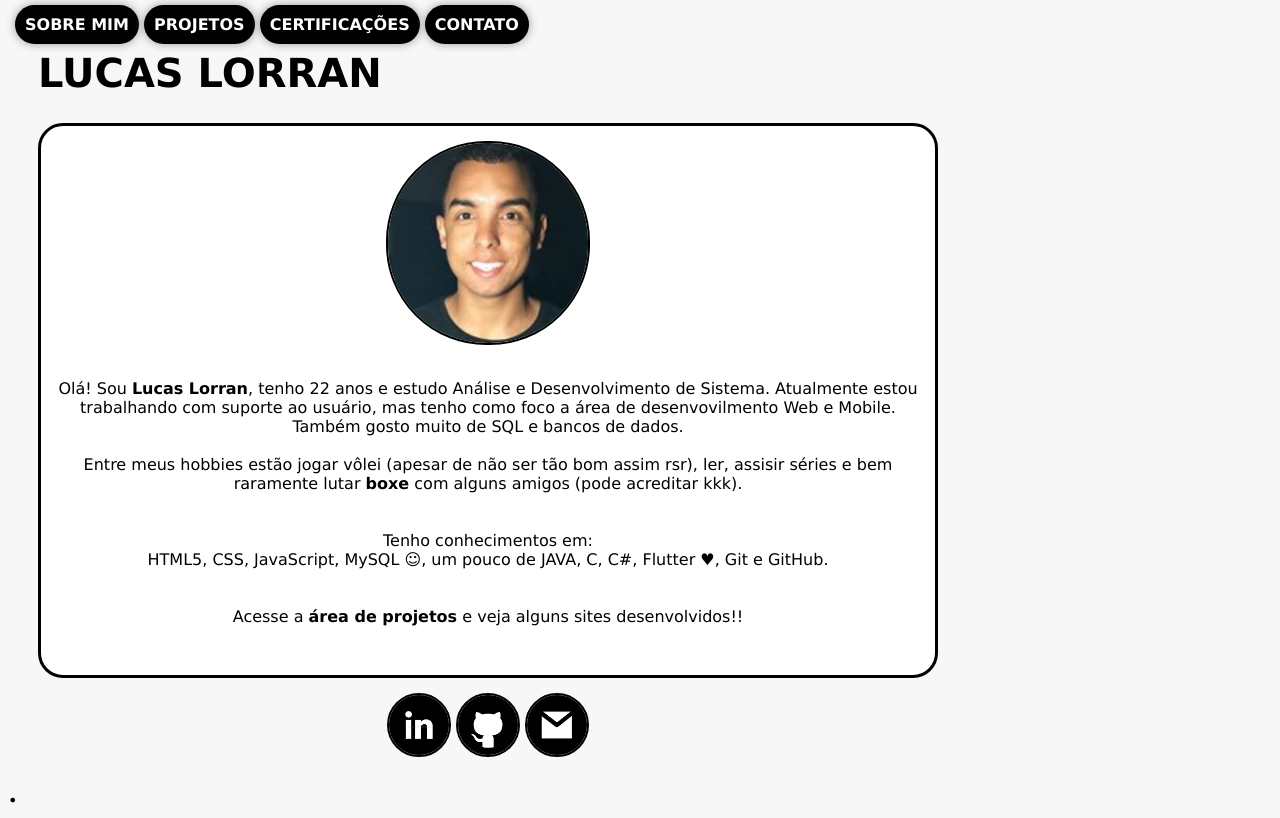
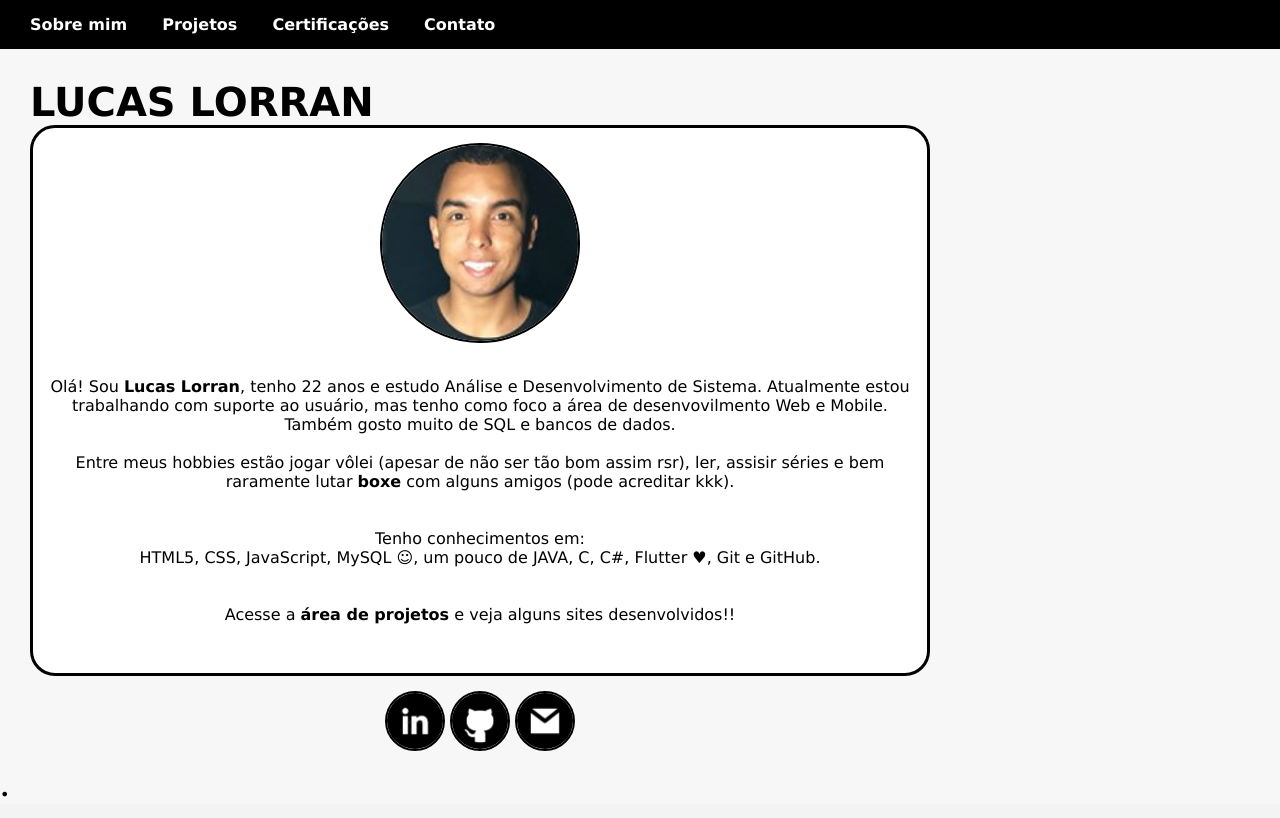
Before and after one commit to LucasLorran22/Projeto_Portfolio_Web, a PHP site: page / in a window 1280 px wide. After the commit the page ends 797 px from the top, so only its background shows below. Run offline with PHP 8.4, Linux system fonts and the light colour scheme.

Commit message:
Alterado estilo do menu para a nova versao

```diff
--- a/css/style.css
+++ b/css/style.css
@@ -1,5 +1,8 @@
+/*Reset do CSS*/
 *{
     padding: 0;
+    margin: 0;
+    box-sizing: border-box;
 }
 
 /* Variáveis das cores*/
@@ -14,38 +17,46 @@ a{
     color: black;
 }
 
-/* estilo do menu de navegação */
+/************ estilo do menu de navegação ]***********/
 
-nav#menu {
+.menu p{
+    color: var(--branco)
+}
+
+header nav{
+    background: white;
+    background-color: var(--preto);
+    padding: 15px;
+}
+
+nav a{
+    text-decoration: none;
+    color: white;
+    padding: 15px;
+    font-weight: bold;
+    transition: background-color 0.5s;
+}
+
+
+.menu {
     display: block;
 }
 
-nav#menu ul{
-    /*background-color: #1b1b1b; Inserido para teste*/
+.menu ul{
+    background-color: var(--preto);
     list-style-type: none;
     text-transform: uppercase;
     position: absolute;
-    top: -11px;
-    left: 15px;
+    top: 0px;
+    padding: 8px;
 }
 
-nav#menu li{
-    display: inline-block;
-    font-weight: bold;
-    background-color: var(--preto);
-    border-radius: 20px;
-    padding: 10px;
-    transition: background-color 0.5s;
-    box-shadow: 0px 0px 10px #999999;
+.menu li{
+
 }
 
-nav#menu li:hover{
+.menu a:hover{
     background-color: var(--roxo);
-}
-
-nav#menu a{
-    color: var(--branco);
-    text-decoration: none;
 }
 
 /************************************/
@@ -59,7 +70,7 @@ div#interface{
 body{
     background: #f7f7f7;
     font-family: Verdana;
-    max-width: 900px;
+
 }
 
 
@@ -71,11 +82,12 @@ body{
 }
 
 
-#titulo, .subtitulo, .post_titulo{
+.titulo, .subtitulo, .post_titulo{
     color: var(--preto);
 }
 
-#titulo{
+.titulo{
+    margin-top: -20px;
     font-size: 40px;
     text-transform: uppercase;
 }
--- a/index.html
+++ b/index.html
@@ -8,29 +8,27 @@
 	</head>
 
 	<body>
+		<!-- Menu em desenvolvimento -->
+		<header>
+			<nav class="menu">
+				<a href="index.html">Sobre mim</a>
+				<a href="projetos.html">Projetos</a>
+				<a href="pagina_contrucao.html">Certificações</a>
+				<a href='pagina_contrucao.html'>Contato</a>
+			</nav>
+		</header>
+
 		<div id="interface">
-			<!-- Menu em desenvolvimento -->
-			<nav id="menu">
-				<ul class="lista_menu">
-					<li><a href="index.html">Sobre mim</a></li>
-					<li><a href="projetos.html">Projetos</a></li>
-					<li><a href="pagina_contrucao.html">Certificações</a></li>
-					<li><a href='pagina_contrucao.html'>Contato</a></li>
-				</ul>
-			</nav>
-
-			<header>
-				<h1 id="titulo">Lucas Lorran</h1>
-			</header>
+				<h1 class="titulo">Lucas Lorran</h1>
 
 			<section>
 				<article class="post">
-					<header>
+
 						<!-- Foto do LinkedIn-->
 						<center>
 						<img class="post_img" src="img/foto_perfil.jpg" height="200" width="200" alt="Foto de Lucas Lorran"/>
 						</center>
-					</header>
+
 
 					<p class="post_conteudo">
 						Olá! Sou <b>Lucas Lorran</b>, tenho 22 anos e estudo Análise e Desenvolvimento de Sistema.
```
